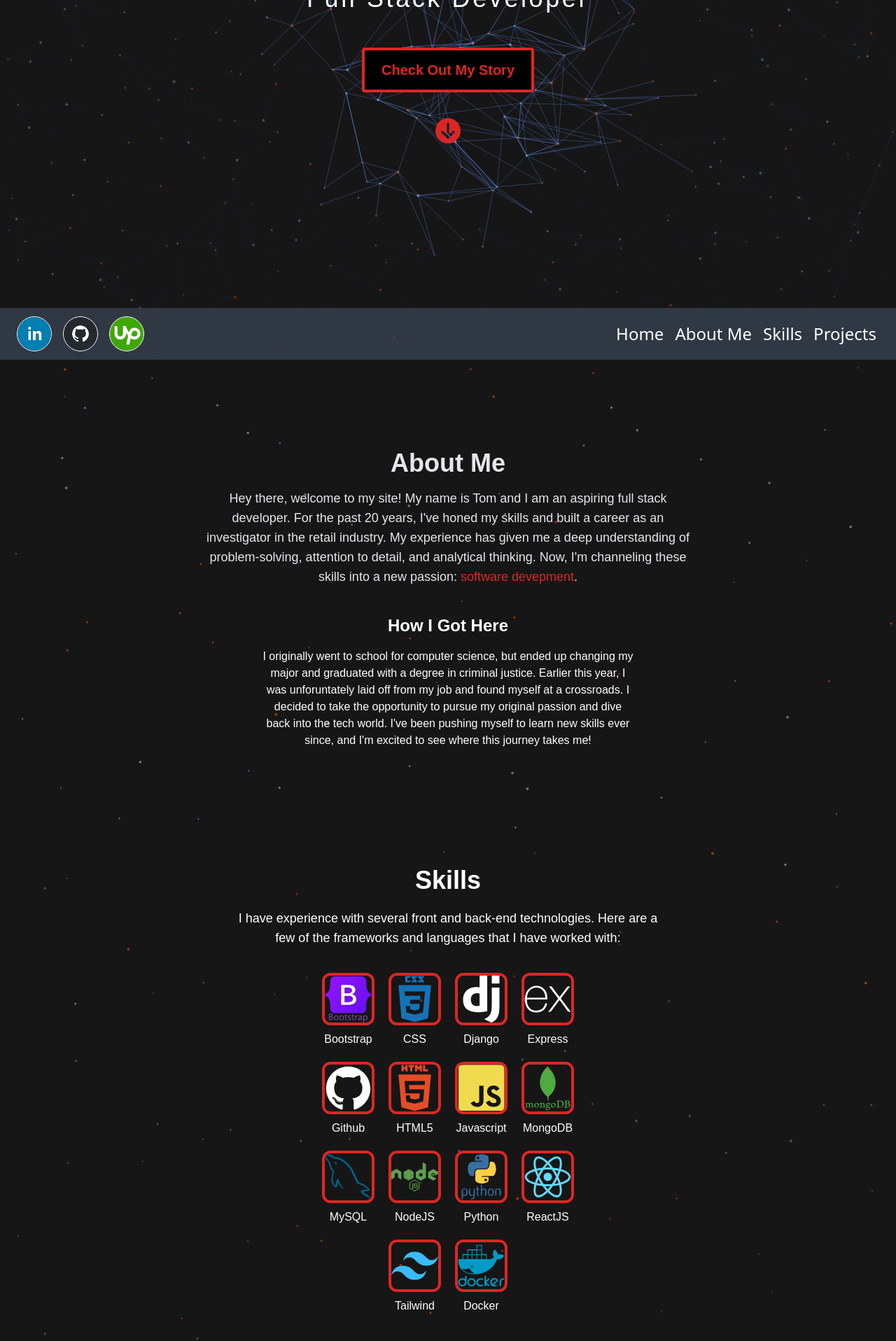
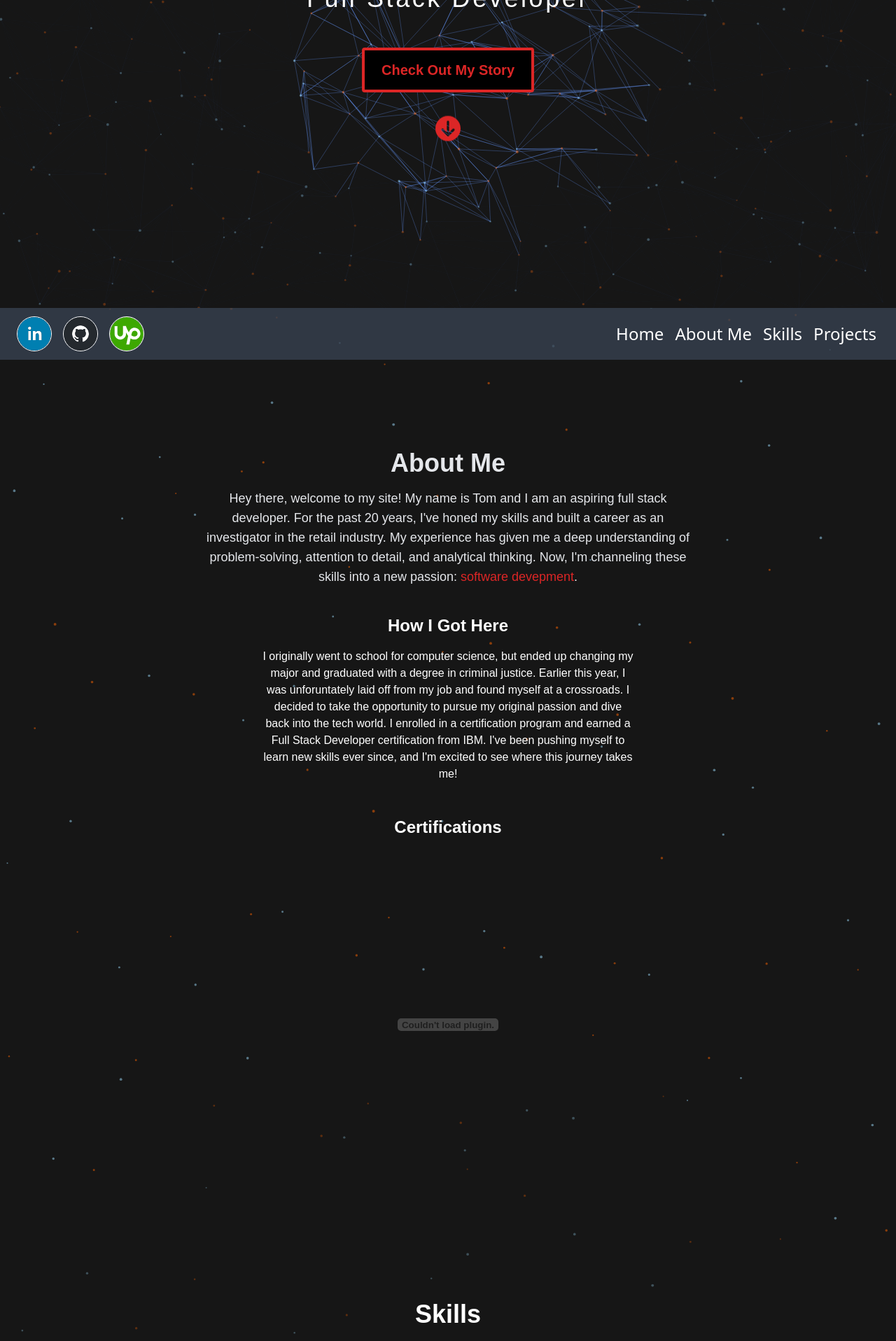
Before and after one commit to tlun0911/portfolio-site, a React (Vite) app: page / in a window 1280 px wide. Shown: the part 360-2276 px from the top of the page at 70% size. Built offline with nearby package versions, Linux system fonts and the light colour scheme.

Commit message:
Added cert

```diff
--- a/src/components/Footer.jsx
+++ b/src/components/Footer.jsx
@@ -2,7 +2,7 @@ import { SocialIcon } from "react-social-icons";
 
 const Footer = () => {
   return (
-    <div className="min-w-screen text-white text-center bg-opacity-80 bg-gray-700 py-20">
+    <div className="min-w-screen text-white text-center bg-opacity-80 bg-gray-700 py-16">
       <p className="text-xl text-white mb-8">&copy; 2024 Thomas Lunt</p>
       <SocialIcon
               url="https://www.linkedin.com/in/thomas-lunt-cfi-37195098"
--- a/src/components/LandingPage.jsx
+++ b/src/components/LandingPage.jsx
@@ -304,10 +304,6 @@ const LandingPage = () => {
     );
   }, []);
 
-  const ForwardedFaCircleArrowDown = React.forwardRef((props, ref) => (
-    <FaCircleArrowDown ref={ref} {...props} />
-  ));
-
   return (
     <div
       id="canvas1"
@@ -344,12 +340,13 @@ const LandingPage = () => {
           >
             Check Out My Story
           </a>
+          <div className="flex justify-center">
+            <FaCircleArrowDown
+              className="justify-center text-red-600 text-4xl animate-bounce mt-10"
+              id="icon"
+            />
+          </div>
         </div>
-        <ForwardedFaCircleArrowDown
-          className="place-self-center text-red-600 text-4xl animate-bounce mt-10"
-          id="icon"
-          ref={iconRef}
-        />
       </div>
     </div>
   );
--- a/src/components/Story.jsx
+++ b/src/components/Story.jsx
@@ -1,3 +1,5 @@
+import pdfFile from "../assets/cert.pdf";
+
 const Story = () => {
   return (
     <div className="container mx-auto px-6 md:px-12 lg:px-20">
@@ -21,11 +23,23 @@ const Story = () => {
             changing my major and graduated with a degree in criminal justice.
             Earlier this year, I was unforuntately laid off from my job and
             found myself at a crossroads. I decided to take the opportunity to
-            pursue my original passion and dive back into the tech world. I've
-            been pushing myself to learn new skills ever since, and I'm excited
-            to see where this journey takes me!
+            pursue my original passion and dive back into the tech world. I
+            enrolled in a certification program and earned a Full Stack
+            Developer certification from IBM. I've been pushing myself to learn
+            new skills ever since, and I'm excited to see where this journey
+            takes me!
           </p>
-          <div className="mt-6"></div>
+          <div className="mt-12">
+            <h3 className="text-2xl font-semibold text-white mb-4">
+              Certifications
+            </h3>
+            <object
+              type="application/pdf"
+              data={pdfFile}
+              width="100%"
+              height="500px"
+            />
+          </div>
         </div>
       </div>
     </div>
```
Also changed, not shown: 1 other file (tests, documents, lock files or other folders).
